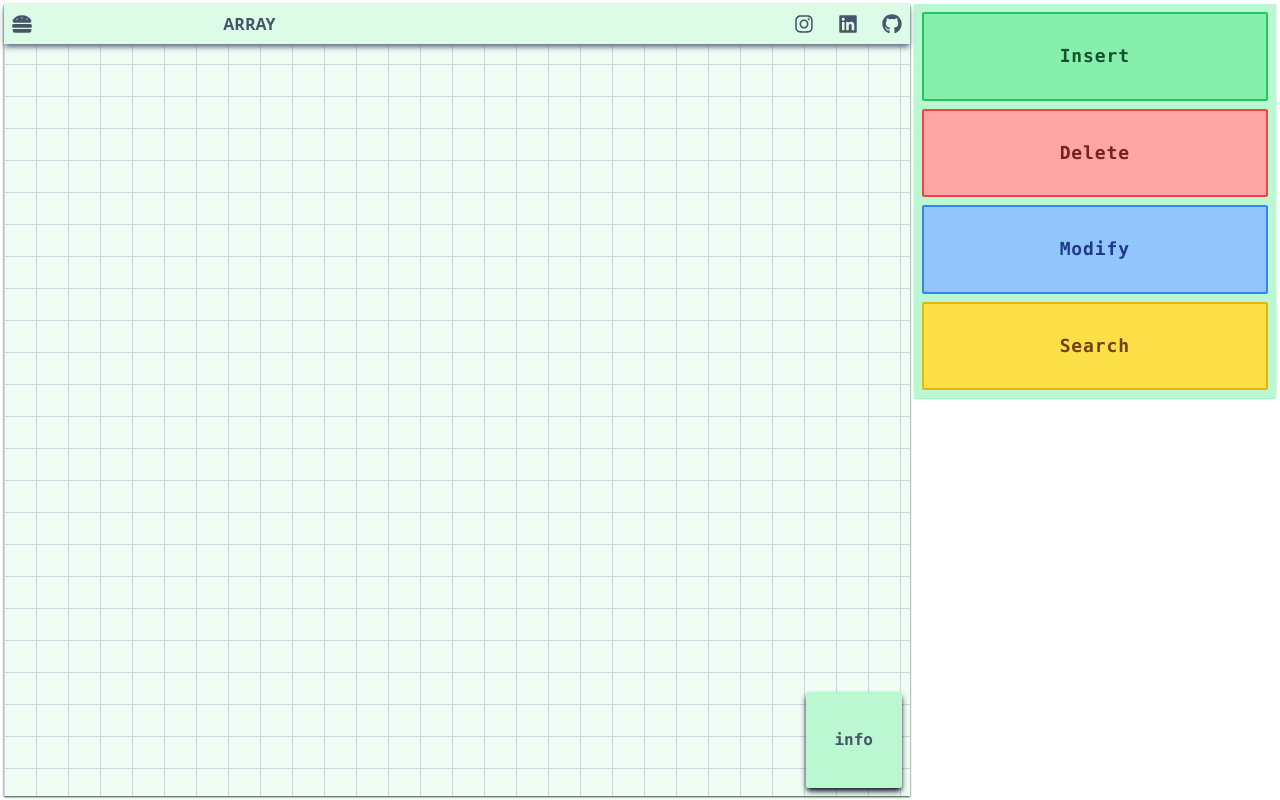
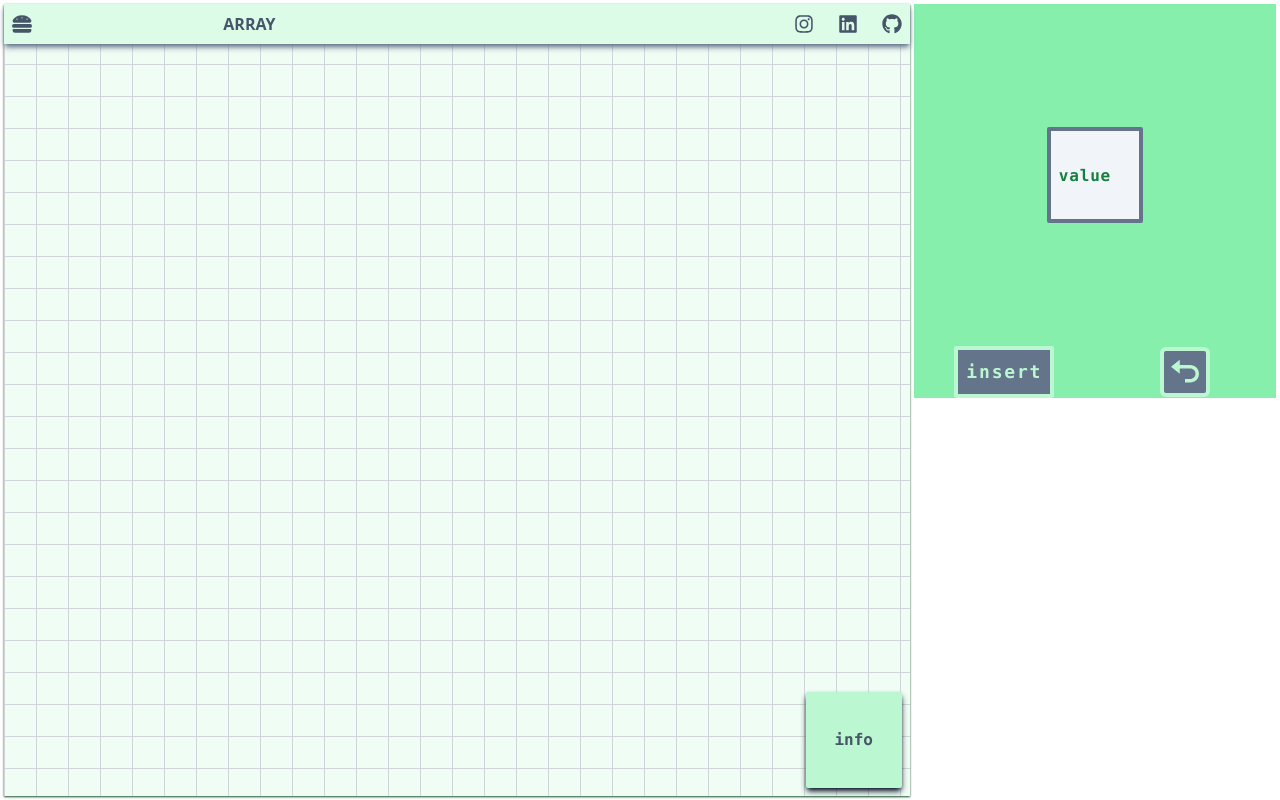
Before and after one commit to notjatin/data-structure-visualizer, a React (Vite) app: page / in a window 1280 px wide. Built offline with nearby package versions, Linux system fonts and the light colour scheme.

Commit message:
update css for dataholder

```diff
--- a/src/App.tsx
+++ b/src/App.tsx
@@ -52,15 +52,13 @@ function App() {
             array={array}
           />
         </section>
-        <section className="shadow-sm shadow-green-300 h-1/6 md:h-full w-full flex flex-col rounded-sm">
-          <div className="hidden bg-green-100">
-            <InfoSection />
-          </div>
-          <div className="h-full w-full bg-green-200 flex items-center overflow-auto">
-            <InputProvider>
-              <UtilitySection handleOperation={handleOperation} />
-            </InputProvider>
-          </div>
+        <section className="h-1/6 md:h-full w-full">
+          <InputProvider>
+            <UtilitySection handleOperation={handleOperation} />
+          </InputProvider>
+        </section>
+        <section className="hidden bg-green-100">
+          <InfoSection />
         </section>
       </main>
     </>
--- a/src/components/DataHolder.tsx
+++ b/src/components/DataHolder.tsx
@@ -13,17 +13,19 @@ const DataHolder: React.FC<DataHolderProps> = ({
   currentOperation,
   setCurrentOperation,
 }) => {
-  const [value, setValue] = useState("enter value here");
+  const [value, setValue] = useState("value");
 
   return (
-    <div className="w-full h-full bg-green-300 flex">
-      <div className="w-3/6 h-full flex flex-col justify-evenly items-center">
+    <div className="h-full w-full grid grid-cols-2 grid-rows-2">
+      <div className="row-span-2 md:col-span-2 flex items-center justify-center">
         <Input value={value} setValue={setValue} />
+      </div>
+      <div className="flex items-center justify-center">
         <Button onClick={() => handleOperation(currentOperation, value)}>
           {currentOperation}
         </Button>
       </div>
-      <div className="w-1/6 inline-flex justify-center items-center">
+      <div className="flex items-center justify-center">
         <BiUndo
           size={50}
           className="text-green-200 border-4 border-green-200 rounded-md bg-slate-500"
--- a/src/components/InterectiveComponents.tsx
+++ b/src/components/InterectiveComponents.tsx
@@ -26,7 +26,7 @@ export const Input = ({
   return (
     <input
       className={clsx(
-        "min-w-32 h-10 p-2 rounded-sm",
+        "size-24 p-2 rounded-sm",
         "bg-slate-100 text-green-700 border-4 border-slate-500",
         "inline-flex justify-center items-center",
         "font-mono font-semibold tracking-wider",
--- a/src/components/UtilitySection.tsx
+++ b/src/components/UtilitySection.tsx
@@ -45,7 +45,7 @@ const UtilitySection = ({
   handleOperation: (operation: operationType, value: string) => void;
 }) => {
   const [currentOperation, setCurrentOperation] =
-    useState<operationType>(undefined);
+    useState<operationType>("insert");
 
   useEffect(() => {
     console.log("UtilitySection" + " " + currentOperation);
@@ -54,7 +54,7 @@ const UtilitySection = ({
   return (
     // replace the vertical scrollbar with an arrow later in medium/large
     // on small devices show one strip at a time with side arrows to switch
-    <>
+    <div className="h-full w-full bg-green-300 overflow-hidden">
       {currentOperation !== undefined ? (
         <DataHolder
           handleOperation={handleOperation}
@@ -67,7 +67,7 @@ const UtilitySection = ({
           setCurrentOperation={setCurrentOperation}
         />
       )}
-    </>
+    </div>
   );
 };
 
```
